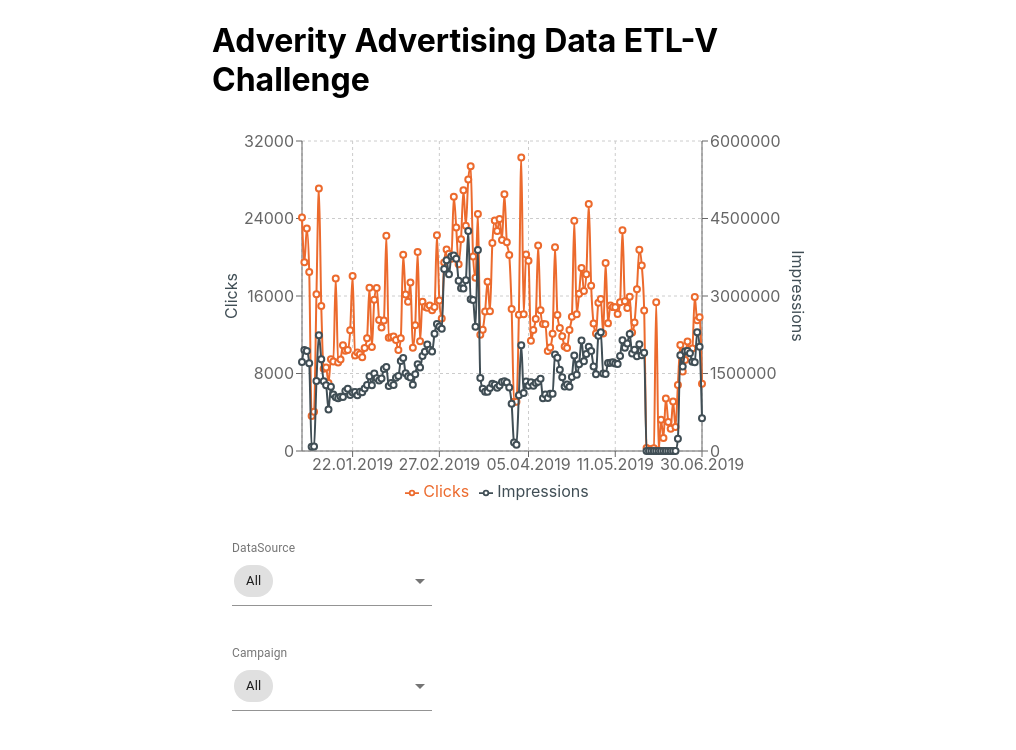
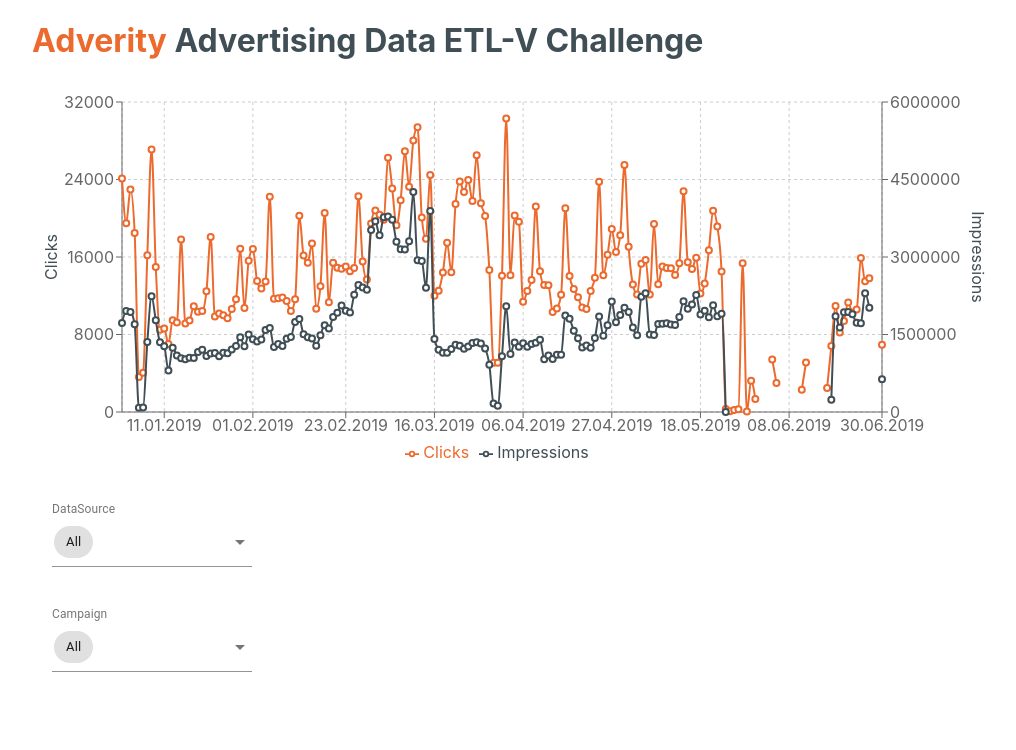
Before and after one commit to egraether/adverity_challenge, a React (Create React App) app: page / in a window 1280 px wide. Shown: the top 750 px of the page, without its empty margins (152-1168 px from the left). Built offline with nearby package versions, Linux system fonts and the light colour scheme.

Commit message:
insert missing dates

```diff
--- a/src/App.js
+++ b/src/App.js
@@ -18,10 +18,23 @@
   );
 };
 
+function stringToDate(string) {
+  let parts = _.split(string, '.');
+  return new Date(Number.parseInt(parts[2]), Number.parseInt(parts[1]) - 1, Number.parseInt(parts[0]));
+}
+
+function toTwoDigits(number) {
+  return number < 10 ? '0' + number : number
+}
+
+function dateToString(date) {
+  return toTwoDigits(date.getDate()) + '.' + toTwoDigits((date.getMonth() + 1)) + '.' + date.getFullYear()
+}
+
 class DataSelect extends React.Component {
   render() {
     return (
-      <FormControl style={{maxWidth: 'sm'}}>
+      <FormControl style={{maxWidth: 'md'}}>
         <InputLabel id="label">{this.props.name}</InputLabel>
         <Select
           labelId="label"
@@ -68,6 +81,22 @@
 
   const chartData = React.useMemo(
     () => {
+      if (!data.length)
+      {
+        return []
+      }
+
+      let currentDate = stringToDate(_.first(data).Date)
+      let lastDateString = stringToDate(_.last(data).Date).toString()
+
+      let dates = {}
+      dates[dateToString(currentDate)] = { name: dateToString(currentDate) }
+      while (currentDate.toString() !== lastDateString)
+      {
+        currentDate.setDate(currentDate.getDate() + 1);
+        dates[dateToString(currentDate)] = { name: dateToString(currentDate) }
+      }
+
       let chartData = data
 
       if (currentDataSources.length)
@@ -81,30 +110,31 @@
       }
 
       // Assumes that the data is in chronological order according to Date
-      chartData = _.map(_.reduce(chartData, function(result, value, key) {
-        if (!result[value.Date])
-        {
-          result[value.Date] = {
-            name: value.Date,
-            Clicks: 0,
-            Impressions: 0
-          }
-        }
+      return _.map(_.reduce(chartData, function(result, value, key) {
+        let date = result[value.Date]
 
         if (value.Clicks.length)
         {
-          result[value.Date].Clicks += Number.parseInt(value.Clicks)
+          if (!date.Clicks)
+          {
+            date.Clicks = 0;
+          }
+
+          date.Clicks += Number.parseInt(value.Clicks)
         }
 
         if (value.Impressions.length)
         {
-          result[value.Date].Impressions += Number.parseInt(value.Impressions)
+          if (!date.Impressions)
+          {
+            date.Impressions = 0;
+          }
+
+          date.Impressions += Number.parseInt(value.Impressions)
         }
 
         return result
-      }, {}), d => d)
-
-      return chartData
+      }, dates), d => d)
     },
     [data, currentDataSources, currentCampaigns]
   )
@@ -124,10 +154,10 @@
   }
 
   return (
-    <Container maxWidth="sm">
-      <h1>Adverity Advertising Data ETL-V Challenge</h1>
+    <Container maxWidth="md">
+      <h1><span>Adverity</span> Advertising Data ETL-V Challenge</h1>
       <LineChart
-        width={600}
+        width={960}
         height={400}
         data={chartData}
         margin={{
@@ -140,7 +170,7 @@
           <AxisLabel axisType="yAxis" x={25} y={175} width={0} height={0} rotation={270}>Clicks</AxisLabel>
         } />
         <YAxis yAxisId="right" orientation="right" label={
-          <AxisLabel axisType="yAxis" x={580} y={175} width={0} height={0} rotation={90}>Impressions</AxisLabel>
+          <AxisLabel axisType="yAxis" x={940} y={175} width={0} height={0} rotation={90}>Impressions</AxisLabel>
         } />
         <Tooltip />
         <Legend />
--- a/src/index.css
+++ b/src/index.css
@@ -11,3 +11,11 @@
   font-family: source-code-pro, Menlo, Monaco, Consolas, 'Courier New',
     monospace;
 }
+
+h1 {
+  color: #404E55;
+}
+
+h1 span {
+  color: #EC6A2D;
+}
```
